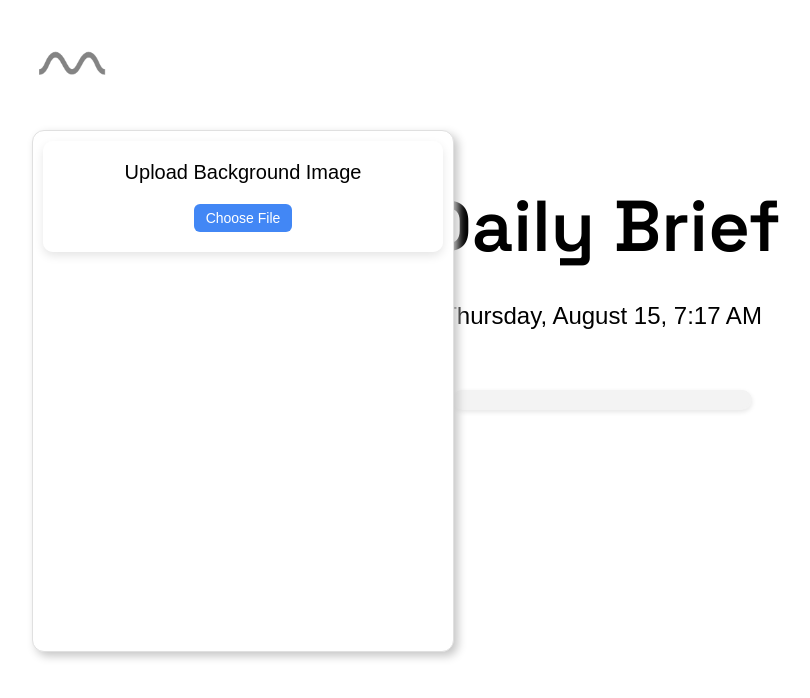
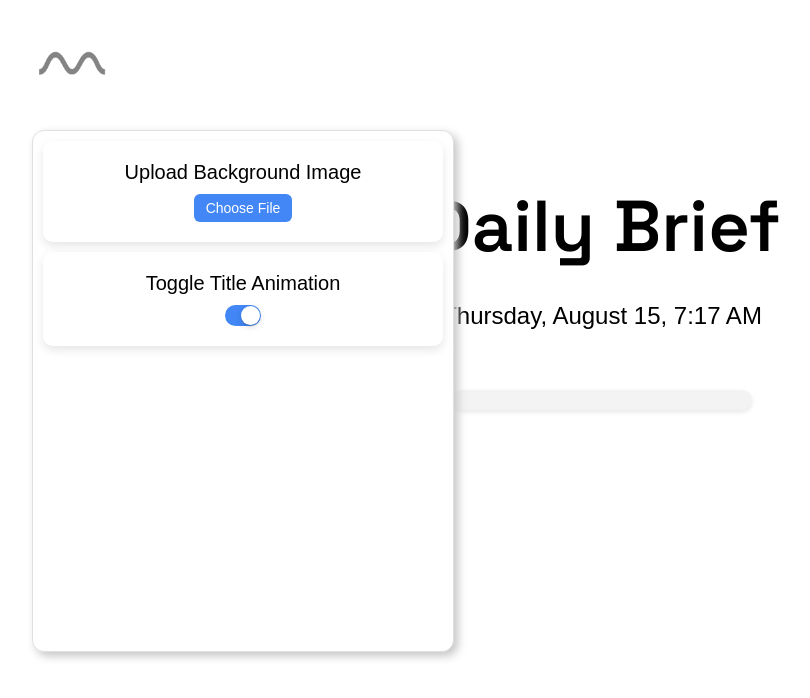
Before and after one commit to jakemarsdenn/Daily-Brief, a browser extension: page src/index.html in a window 1280 px wide. Both pictures are taken after a click on the button 110 px from the left and 65 px from the top of the page. Shown: the whole page, without its empty margins (38-848 px from the left). Drawn offline with nearby package versions, Linux system fonts and the light colour scheme; a web font is replaced by a local one.

Commit message:
Implemented title animation toggle

```diff
--- a/src/index.html
+++ b/src/index.html
@@ -73,14 +73,23 @@
     </div>
 
     <div id="settings-panel" style="display: none;">
-        <div id="container">
-            <span>Upload Background Image</span>
+        <div class="container">
+            <span class="container-title">Upload Background Image</span>
             <div id="upload-buttons">
                 <label for="upload-image-button" id="upload-image-btn">Choose File</label>
                 <input type="file" id="upload-image-button" accept="image/*">
                 <button id="remove-image-button">
                     <span class="material-symbols-outlined" id="remove-image-icon">delete</span>
                 </button>
+            </div>
+        </div>
+        <div class="container">
+            <span class="container-title">Toggle Title Animation</span>
+            <div class="switch-container">
+                <input type="checkbox" class="switch-checkbox" id="checkbox">
+                <label class="switch" for="checkbox">
+                    <span class="slider"></span>
+                </label>
             </div>
         </div>
     </div>
--- a/src/static/css/settings.css
+++ b/src/static/css/settings.css
@@ -23,25 +23,28 @@
     align-items: center;
 }
 
-#container {
+.container {
     text-align: center;
     background-color: rgba(255, 255, 255, 0.8);
     padding: 20px;
     border-radius: 10px;
     box-shadow: 0 4px 10px rgba(0, 0, 0, 0.1);
+    display: flex;
+    flex-direction: column;
+    align-items: center;
+    margin-bottom: 10px;
+}
+
+.container-title {
     font-family: var(--smooth), serif;
     font-size: 20px;
     font-weight: 100;
-    display: flex;
-    flex-direction: column;
-    align-items: center;
+    margin-bottom: 10px;
 }
 
 #upload-buttons {
     display: flex;
     align-items: center;
-    gap: 10px;
-    margin-top: 20px;
 }
 
 input[type="file"] {
@@ -78,3 +81,49 @@ input[type="file"] {
     height: 1.1em;
     pointer-events: none;
 }
+
+.switch-container {
+    width: 36px;
+    height: 21px;
+    position: relative;
+}
+
+/* Hide default HTML checkbox for switch only */
+.switch-checkbox {
+    opacity: 0;
+    width: 0;
+    height: 0;
+    position: absolute;
+}
+
+.switch {
+    width: 100%;
+    height: 100%;
+    display: block;
+    background-color: #e9e9eb;
+    border-radius: 16px;
+    cursor: pointer;
+    transition: all 0.2s ease-out;
+}
+
+.slider {
+    width: 19px;
+    height: 19px;
+    position: absolute;
+    left: calc(50% - 19px/2 - 7px);
+    top: calc(50% - 19px/2);
+    border-radius: 50%;
+    background: #FFFFFF;
+    box-shadow: 0px 2px 6px rgba(0, 0, 0, 0.15), 0px 2px 0.7px rgba(0, 0, 0, 0.06);
+    transition: all 0.2s ease-out;
+    cursor: pointer;
+}
+
+.switch-checkbox:checked + .switch {
+    background-color: #4287f5;
+}
+
+.switch-checkbox:checked + .switch .slider {
+    left: calc(50% - 19px/2 + 7px);
+    top: calc(50% - 19px/2);
+}
--- a/src/static/js/settings.js
+++ b/src/static/js/settings.js
@@ -3,6 +3,9 @@ document.addEventListener('DOMContentLoaded', () => {
     const settingsButton = document.getElementById("settings-button")
     const imageUploadButton = document.getElementById("upload-image-button")
     const removeImageButton = document.getElementById("remove-image-button")
+
+    const checkbox = document.getElementById("checkbox");
+    checkbox.checked = localStorage.getItem("animationEnabled") !== "false";
 
     loadBackgroundImage();
 
@@ -48,7 +51,7 @@ document.addEventListener('DOMContentLoaded', () => {
 
 
     function loadBackgroundImage() {
-        const storedImage = localStorage.getItem('backgroundImage');
+        const storedImage = localStorage.getItem('backgroundImage') || null;
         if (storedImage) {
             document.body.style.backgroundImage = `url('${storedImage}')`;
             console.log("image is stored")
@@ -67,4 +70,10 @@ document.addEventListener('DOMContentLoaded', () => {
     }
     removeImageButton.addEventListener('click', removeBackgroundImage);
 
+
+    function toggleAnimation(e) {
+        const isChecked = e.target.checked;
+        localStorage.setItem("animationEnabled", isChecked);
+    }
+    checkbox.addEventListener('click', toggleAnimation);
 });
--- a/src/static/js/title.js
+++ b/src/static/js/title.js
@@ -1,7 +1,13 @@
 window.addEventListener("DOMContentLoaded", function() {
-    animateTitle();
+    const enableAnimation = localStorage.getItem("animationEnabled") !== "false";
+    if (enableAnimation) {
+        animateTitle();
+    } else {
+        showTitleImmediately();
+    }
     displayLocalDate();
 });
+
 
 function animateTitle() {
     const text = document.getElementById("title");
@@ -16,6 +22,14 @@ function animateTitle() {
     });
 }
 
+
+function showTitleImmediately() {
+    const text = document.getElementById("title");
+    text.style.color = 'black'
+    text.style.display='block';
+}
+
+
 function displayLocalDate() {
     const dateElement = document.getElementById("date");
     const date = new Date();
```
